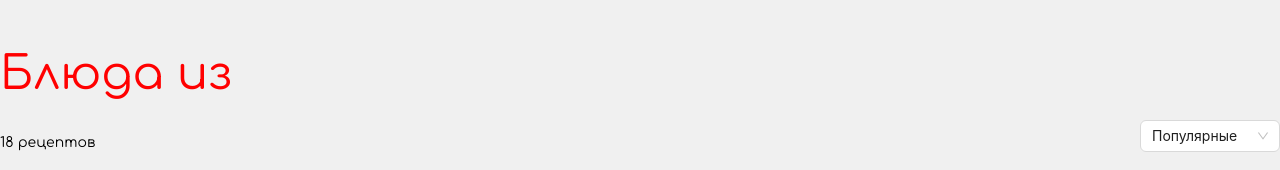
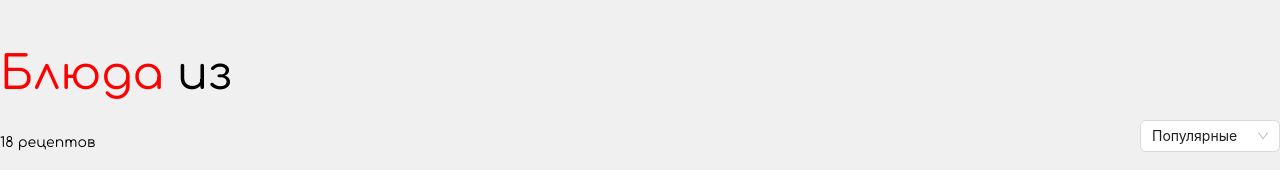
Before and after one commit to AngelinaKostyukovets/taste-heritage, a React (Create React App) app: page /dishes in a window 1280 px wide. Shown: the part 209-379 px from the top of the page. Built offline with nearby package versions, Linux system fonts and the light colour scheme; data requests are answered from the project's data file.

Commit message:
fix: fix filter

```diff
--- a/src/components/App.tsx
+++ b/src/components/App.tsx
@@ -5,7 +5,7 @@ import { GlobalStyle } from './globalStyle'
 import Home from './pages/home/Home'
 import { darkTheme, lightTheme } from '../theme/theme'
 import Header from './header/Header'
-import { SortRecipesContext } from '../hooks/useSortRecipes'
+import { SortRecipesContext } from '../hooks/useFilterRecipes'
 import Recipes from './pages/recipes/Recipes'
 
 function App() {
@@ -58,18 +58,21 @@ function App() {
             path="/typeDishes/soups"
             element={<Recipes redTitle="Супы" />}
           />
-          <Route path="/dishes" element={<Recipes redTitle="Блюда из" />} />
+          <Route
+            path="/dishes"
+            element={<Recipes redTitle="Блюда" otherTitle="из" />}
+          />
           <Route
             path="/dishes/meat"
-            element={<Recipes redTitle="Блюда из мяса" />}
+            element={<Recipes redTitle="Блюда" otherTitle="из мяса" />}
           />
           <Route
             path="/dishes/poultry"
-            element={<Recipes redTitle="Блюда из птицы" />}
+            element={<Recipes redTitle="Блюда" otherTitle="из птицы" />}
           />
           <Route
             path="/dishes/fish"
-            element={<Recipes redTitle="Блюда из рыбы" />}
+            element={<Recipes redTitle="Блюда" otherTitle="из рыбы" />}
           />
           <Route
             path="/dishes/vegetables"
@@ -77,7 +80,7 @@ function App() {
           />
           <Route
             path="/dishes/dough"
-            element={<Recipes redTitle="Блюда из теста" />}
+            element={<Recipes redTitle="Блюда" otherTitle="из теста" />}
           />
           <Route path="/dishes/curd" element={<Recipes redTitle="Творог" />} />
           <Route path="/dishes/eggs" element={<Recipes redTitle="Яйца" />} />
--- a/src/components/header/navigate/Navigate.tsx
+++ b/src/components/header/navigate/Navigate.tsx
@@ -4,10 +4,10 @@ import MenuDropdown from './menuDropdown/MenuDropdown'
 import { useAppDispatch } from '../../../store/store'
 import { recipesActions } from '../../../store/recipes/recipesSlice'
 import useDebounce from '../../../hooks/useDebounce'
-import { useSortRecipes } from '../../../hooks/useSortRecipes'
+import { useFilterRecipes } from '../../../hooks/useFilterRecipes'
 
 export default function Navigate() {
-  const { sortRecipes, setTypeDish, setProductDish } = useSortRecipes()
+  const { sortRecipes, setTypeDish, setProductDish } = useFilterRecipes()
   const dispatch = useAppDispatch()
   const [search, setSearch] = useState<string>('')
   const debounceSearch = useDebounce(search, 1000)
@@ -46,6 +46,7 @@ export default function Navigate() {
             '/typeDishes/soups',
           ]}
           setFilter={setTypeDish}
+          setClear={setProductDish}
         />
         <MenuDropdown
           nameMenu="Блюда из"
@@ -69,6 +70,7 @@ export default function Navigate() {
             '/dishes/eggs',
           ]}
           setFilter={setProductDish}
+          setClear={setTypeDish}
         />
         <li style={{ padding: '0', flexGrow: '1' }}>
           <S.search
--- a/src/components/header/navigate/menuDropdown/MenuDropdown.tsx
+++ b/src/components/header/navigate/menuDropdown/MenuDropdown.tsx
@@ -1,6 +1,5 @@
 import { DownOutlined } from '@ant-design/icons'
 import S from './MenuDropdown.styled'
-import { useSortRecipes } from '../../../../hooks/useSortRecipes'
 
 interface MenuDropdownProps {
   nameMenu: string
@@ -8,6 +7,7 @@ interface MenuDropdownProps {
   menuAdress: string
   listAdresses: Array<string>
   setFilter: React.Dispatch<React.SetStateAction<string>>
+  setClear: React.Dispatch<React.SetStateAction<string>>
 }
 
 export default function MenuDropdown({
@@ -16,6 +16,7 @@ export default function MenuDropdown({
   menuAdress,
   listAdresses,
   setFilter,
+  setClear,
 }: MenuDropdownProps) {
   return (
     <li>
@@ -30,6 +31,7 @@ export default function MenuDropdown({
               <S.linkDropdown
                 onClick={(e) => {
                   e.stopPropagation()
+                  setClear('')
                   setFilter(item)
                 }}
                 to={`${listAdresses[index]}`}
--- a/src/components/pages/recipes/Recipes.tsx
+++ b/src/components/pages/recipes/Recipes.tsx
@@ -5,24 +5,19 @@ import RecipesCard from './card/RecipesCard'
 import S from './Recipes.styled'
 import RedTitle from '../../redTitle/RedTitle'
 import RecipesFilter from './filter/RecipesFilter'
-import { useSortRecipes } from '../../../hooks/useSortRecipes'
+import { useFilterRecipes } from '../../../hooks/useFilterRecipes'
 import { recipesActions } from '../../../store/recipes/recipesSlice'
 
 interface RecipesProps {
   redTitle: string
   otherTitle?: string
-  recipesFilter?: string
 }
 
-export default function Recipes({
-  redTitle,
-  otherTitle,
-  recipesFilter,
-}: RecipesProps) {
+export default function Recipes({ redTitle, otherTitle }: RecipesProps) {
   const recipes = useAppSelector((state) => state.recipes.recipes)
   const dispatch = useAppDispatch()
   const [page, setPage] = useState<number>(1)
-  const { sortRecipes, typeDish, productDish } = useSortRecipes()
+  const { sortRecipes, typeDish, productDish } = useFilterRecipes()
 
   const fetchData = () => {
     dispatch(
@@ -41,13 +36,12 @@ export default function Recipes({
   }
 
   useEffect(() => {
-    fetchData()
-  }, [page, typeDish, productDish])
+    setPage(1)
+  }, [sortRecipes])
 
   useEffect(() => {
-    setPage(1)
     fetchData()
-  }, [sortRecipes])
+  }, [page, typeDish, productDish, sortRecipes])
 
   return (
     <S.container>
--- a/src/components/pages/recipes/filter/RecipesFilter.tsx
+++ b/src/components/pages/recipes/filter/RecipesFilter.tsx
@@ -1,8 +1,8 @@
 import { Select, Space } from 'antd'
-import { useSortRecipes } from '../../../../hooks/useSortRecipes'
+import { useFilterRecipes } from '../../../../hooks/useFilterRecipes'
 
 export default function RecipesFilter() {
-  const { sortRecipes, setSortRecipes } = useSortRecipes()
+  const { sortRecipes, setSortRecipes } = useFilterRecipes()
 
   const onChange = (value: string) => {
     setSortRecipes(value)
--- a/src/hooks/useSortRecipes.ts
+++ b/src/hooks/useFilterRecipes.ts
@@ -1,6 +1,6 @@
 import { createContext, useContext } from 'react'
 
-interface SortRecipesContextProps {
+interface FilterRecipesContextProps {
   sortRecipes: string
   setSortRecipes: React.Dispatch<React.SetStateAction<string>>
   typeDish: string
@@ -9,6 +9,6 @@ interface SortRecipesContextProps {
   setProductDish: React.Dispatch<React.SetStateAction<string>>
 }
 
-export const SortRecipesContext = createContext({} as SortRecipesContextProps)
+export const SortRecipesContext = createContext({} as FilterRecipesContextProps)
 
-export const useSortRecipes = () => useContext(SortRecipesContext)
+export const useFilterRecipes = () => useContext(SortRecipesContext)
```
